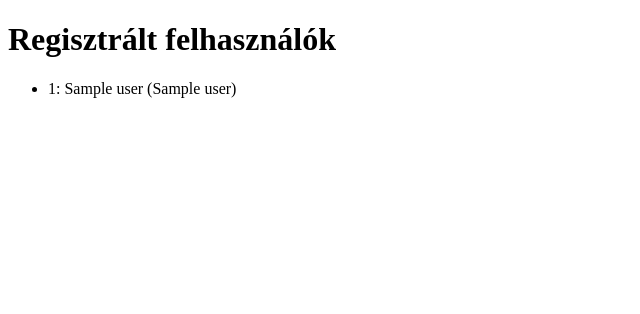
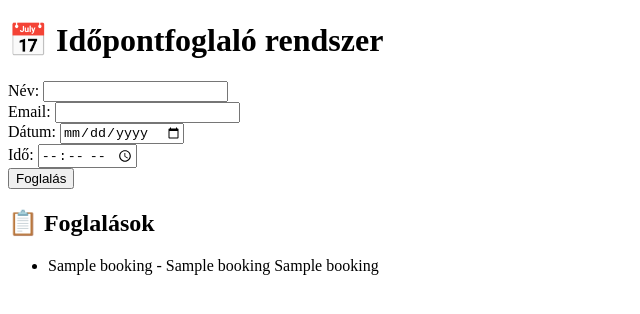
Before and after one commit to kritikalds/laciprojekt, a Flask app: template templates/index.html in a window 1280 px wide. Shown: the top 314 px of the page, without its empty margins (0-640 px from the left). Run offline with Flask 3, Linux system fonts and the light colour scheme; the template is opened without the code that fills it: most values are stand-ins (such as "Sample title", 1, 10 or a date in 2020); some libraries are stand-ins or nearby versions.

Commit message:
Update index.html

```diff
--- a/templates/index.html
+++ b/templates/index.html
@@ -2,13 +2,23 @@
 <html lang="hu">
 <head>
     <meta charset="UTF-8">
-    <title>Időpontfoglaló - Felhasználók</title>
+    <title>Időpontfoglalás</title>
 </head>
 <body>
-    <h1>Regisztrált felhasználók</h1>
+    <h1>📅 Időpontfoglaló rendszer</h1>
+
+    <form action="/foglalas" method="POST">
+        <label>Név: <input type="text" name="name" required></label><br>
+        <label>Email: <input type="email" name="email" required></label><br>
+        <label>Dátum: <input type="date" name="date" required></label><br>
+        <label>Idő: <input type="time" name="time" required></label><br>
+        <button type="submit">Foglalás</button>
+    </form>
+
+    <h2>📋 Foglalások</h2>
     <ul>
-        {% for user in users %}
-            <li>{{ user[0] }}: {{ user[1] }} ({{ user[2] }})</li>
+        {% for b in bookings %}
+            <li>{{ b[1] }} - {{ b[2] }} {{ b[3] }}</li>
         {% endfor %}
     </ul>
 </body>
```
